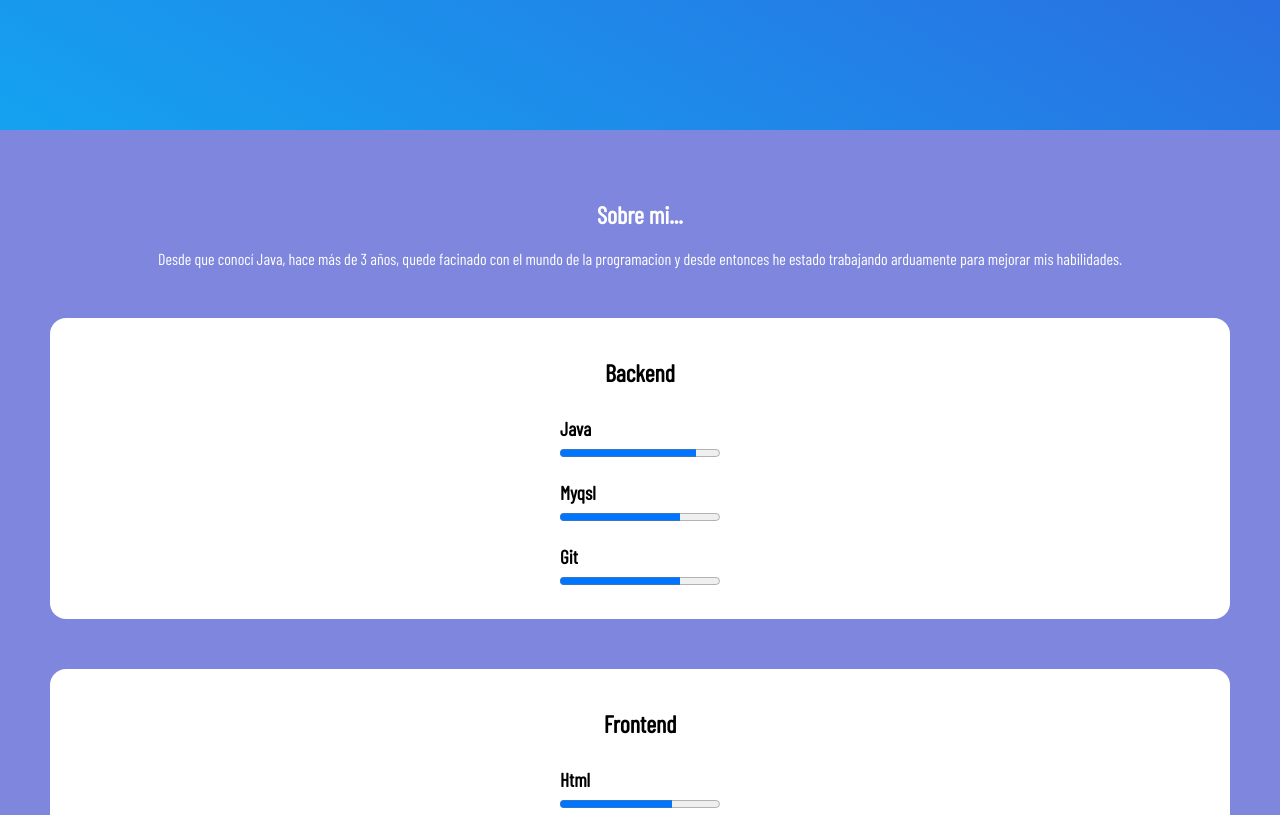
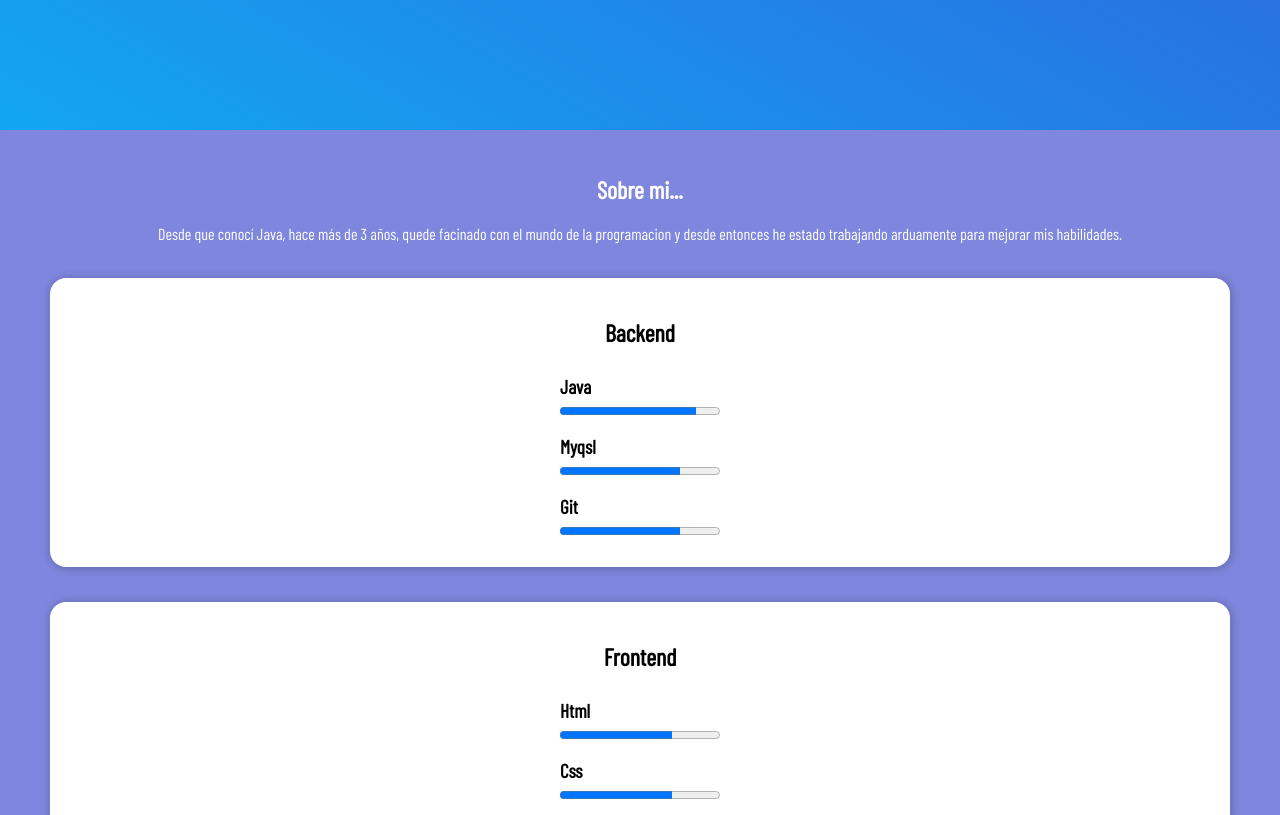
Before and after one commit to JuanGarDev/portfolioDev, a plain HTML site: page index.html in a window 1280 px wide. Shown: the part 700-1515 px from the top of the page. Drawn offline with nearby package versions, Linux system fonts and the light colour scheme.

Commit message:
Arreglando funcionalidad

```diff
--- a/estilos/quiensoy.css
+++ b/estilos/quiensoy.css
@@ -19,13 +19,13 @@
 }
 
 #sobremi {
-    padding: 50px;
+    padding: 25px 50px;
     background-color: #7E86DD;
 
 }
 
 .tecnologias {
-    margin-top: 50px;
+    margin-top: 35px;
     display: flex;
     flex-direction: column;
     align-items: center;
@@ -33,7 +33,10 @@
     background-color: white;
     color: black;
     border-radius: 1rem;
+    box-shadow: 1px 1px 8px 1px rgb(1,1,1, .2);
+
 }
+
 .tecnologias h1{
     font-size: 1.5rem;
 }
@@ -46,7 +49,7 @@
     display: flex;
     flex-direction: column;
     text-align: left;
-    margin: 10px 15px;
+    margin: 8px 0;
 
 }
 
```
